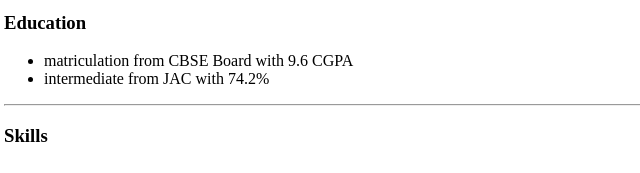
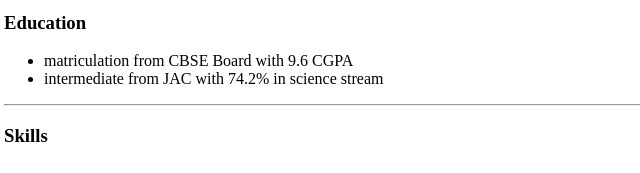
Before and after one commit to k44s/CV, a plain HTML site: page index.html in a window 1280 px wide. Shown: the part 239-412 px from the top of the page, 4-644 px from the left. Drawn offline with Linux system fonts and the light colour scheme.

Commit message:
Update index.html

```diff
--- a/index.html
+++ b/index.html
@@ -22,7 +22,7 @@
 
     <ul>
     <li>matriculation from CBSE Board with 9.6 CGPA</li>
-    <li>intermediate from JAC with 74.2%</li>
+    <li>intermediate from JAC with 74.2% in science stream</li>
     </ul>
     <hr>
     <h3>Skills</h3>
```
